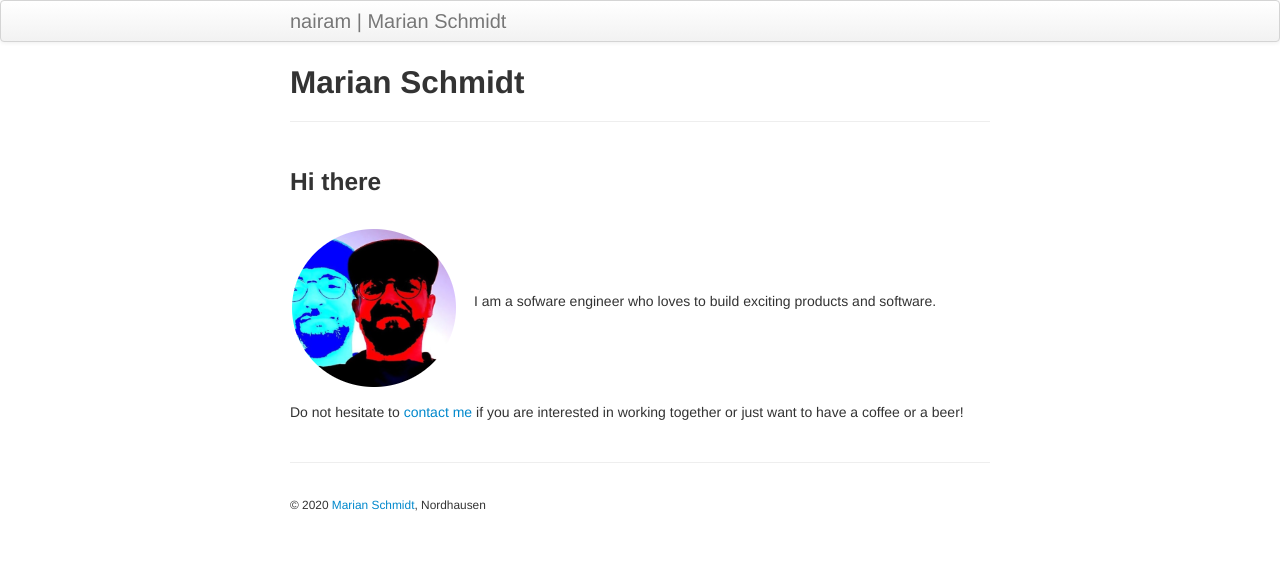
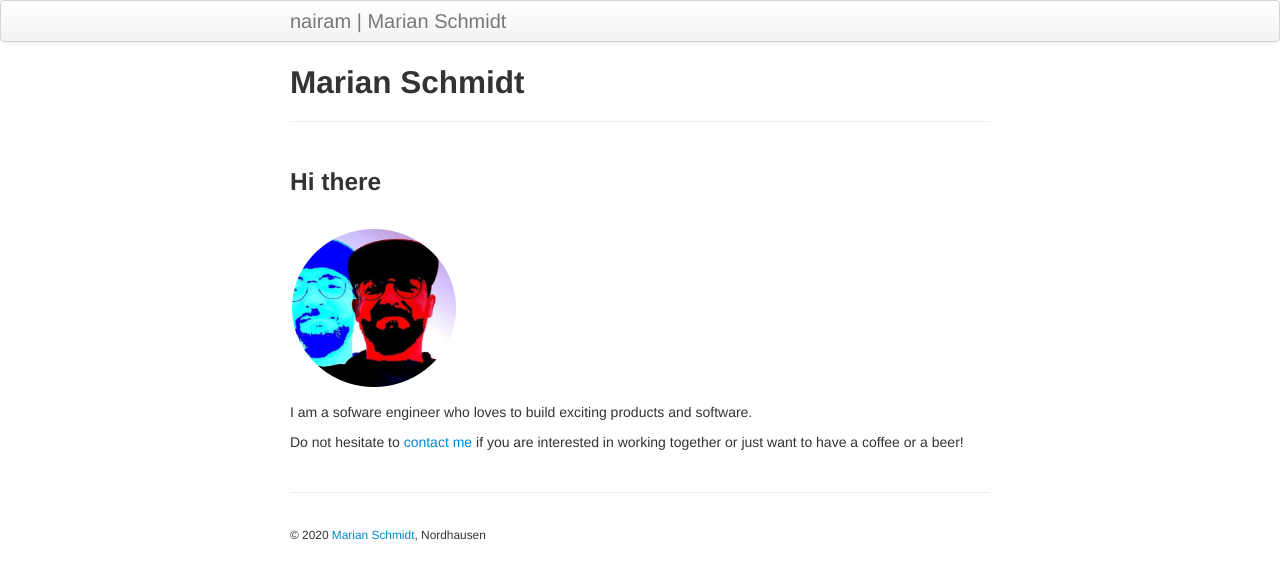
Before and after one commit to masc04/simple_site2, a Jekyll site: the page built from index.md, in a window 1280 px wide. Shown: the top 580 px of the page. Built offline with Jekyll 4.4.1, drawn with Linux system fonts in a browser that asks for light colours.

Commit message:
alignment fixed

```diff
--- a/index.md
+++ b/index.md
@@ -8,6 +8,7 @@ description: software engineer who loves to build exciting products and software
 ### Hi there
 
 ![me](/assets/favicons/me.png){: .align-right}
+{:style="clear: right"}
 I am a sofware engineer who loves to build exciting products and software.
 
 Do not hesitate to [contact me](pages/contact.html) if you are interested in working together or just want to have a coffee or a beer!
```
